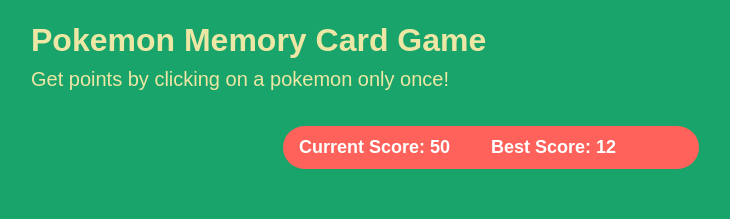
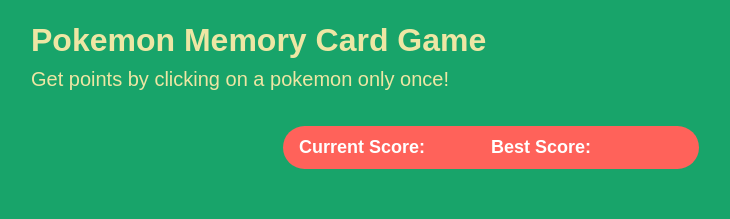
Before and after one commit to arey-dev/memory-card, a React (Vite) app: page / in a window 1280 px wide. Shown: the top 219 px of the page, without its empty margins (149-879 px from the left). Built offline with nearby package versions, Linux system fonts and the light colour scheme.

Commit message:
fix file structure

```diff
--- a/src/App.jsx
+++ b/src/App.jsx
@@ -1,13 +1,13 @@
 import "./styles/App.css";
 import { Header } from "./Header";
-import { GameBoard } from "./GameBoard";
+import { Game } from "./Game";
 
 function App() {
   return (
     <>
       <Header />
       <main>
-        <GameBoard />
+        <Game />
       </main>
     </>
   );
--- /dev/null
+++ b/src/Game/CardsGrid.jsx
@@ -0,0 +1,5 @@
+import { Card } from "./Card";
+
+export function CardsGrid(props) {
+  return <div className="container container--cards grid"></div>;
+}
--- /dev/null
+++ b/src/Game/Game.jsx
@@ -0,0 +1,7 @@
+import { GameBoard } from "./GameBoard";
+
+export function Game() {
+  return (
+    <GameBoard />
+  )
+}
--- a/src/GameBoard/GameBoard.jsx
+++ b/src/Game/GameBoard.jsx
@@ -1,5 +1,5 @@
-import { CardsGrid } from './CardsGrid/CardsGrid'
-import { ScoreBoard } from './ScoreBoard'
+import { CardsGrid } from "./CardsGrid";
+import { ScoreBoard } from "./ScoreBoard";
 
 export function GameBoard(props) {
   return (
@@ -7,5 +7,5 @@ export function GameBoard(props) {
       <ScoreBoard />
       <CardsGrid />
     </div>
-  )
+  );
 }
--- /dev/null
+++ b/src/Game/ScoreBoard.jsx
@@ -0,0 +1,10 @@
+export function ScoreBoard(props) {
+  const { currentScore, bestScore } = props;
+
+  return (
+    <div className="scoreboard typography-scoreboard">
+      <span>Current Score: {currentScore}</span>
+      <span>Best Score: {bestScore}</span>
+    </div>
+  );
+}
--- /dev/null
+++ b/src/Game/index.js
@@ -0,0 +1 @@
+export * from './Game';
--- a/src/GameBoard/CardsGrid/Card/index.js
+++ /dev/null
@@ -1 +0,0 @@
-export * from './Card';
--- a/src/GameBoard/CardsGrid/CardsGrid.jsx
+++ /dev/null
@@ -1,8 +0,0 @@
-import { Card } from "./Card/Card";
-
-export function CardsGrid(props) {
-  return (
-    <div className="container container--cards grid">
-    </div>
-  );
-}
--- a/src/GameBoard/CardsGrid/index.js
+++ /dev/null
@@ -1 +0,0 @@
-export * from './CardsGrid';
--- a/src/GameBoard/ScoreBoard.jsx
+++ /dev/null
@@ -1,8 +0,0 @@
-export function ScoreBoard(props) {
-  return (
-    <div className="scoreboard typography-scoreboard">
-      <span>Current Score: 50</span>
-      <span>Best Score: 12</span>
-    </div>
-  )
-}
--- a/src/GameBoard/index.js
+++ /dev/null
@@ -1 +0,0 @@
-export * from './GameBoard';
```
Also changed, not shown: src/Game/Card.jsx (renamed from src/GameBoard/CardsGrid/Card/Card.jsx).
